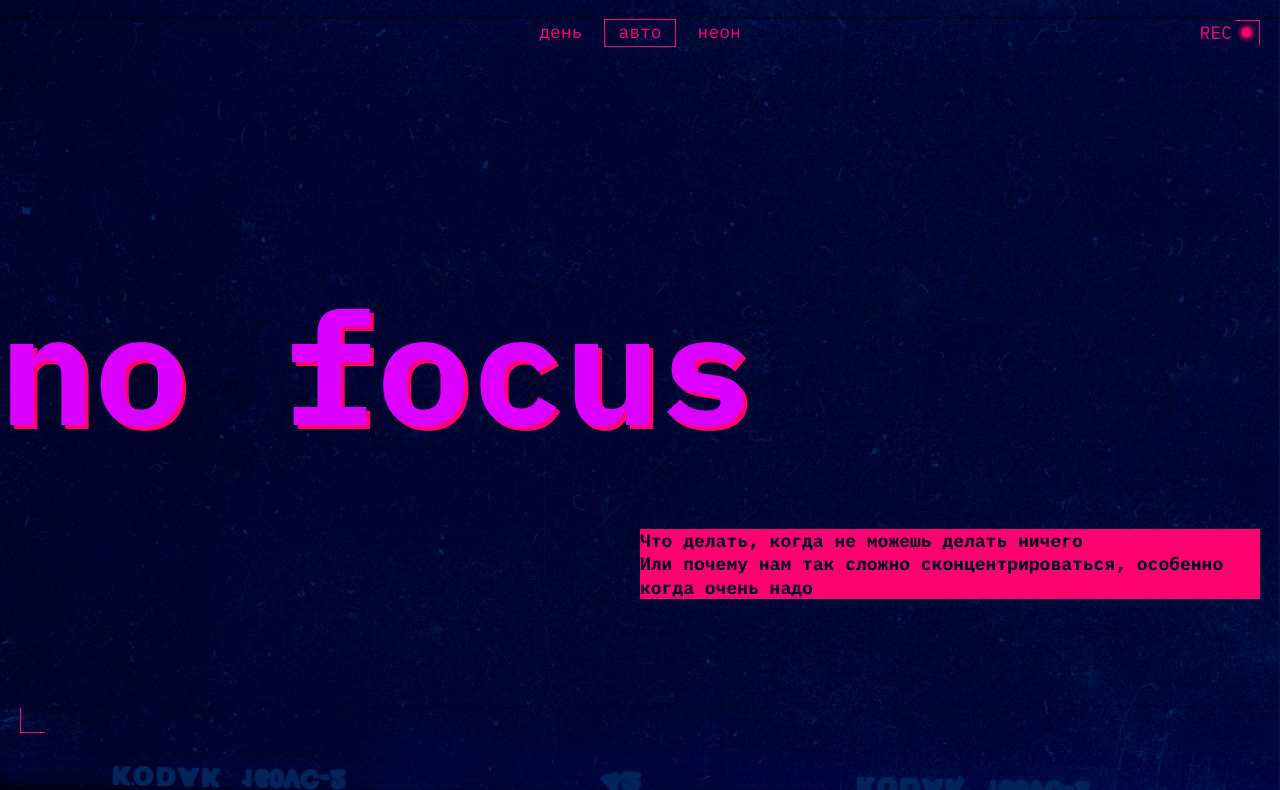
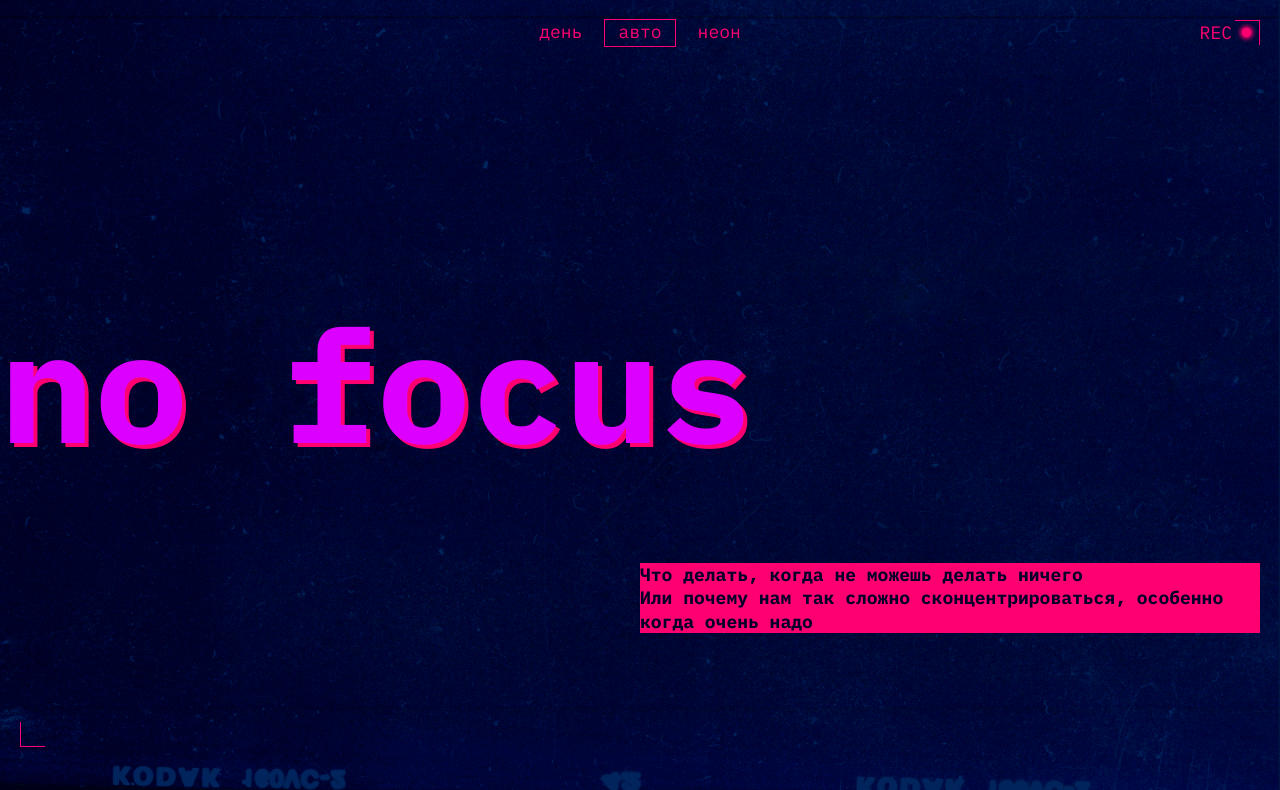
Before and after one commit to Yurii-Q/slozhno-sosredotochitsya, a plain HTML site: page index.html in a window 1280 px wide. Shown: the top 790 px of the page. Drawn offline with Linux system fonts and the dark colour scheme.

Commit message:
Fixed first mistakes

```diff
--- a/styles/dark.css
+++ b/styles/dark.css
@@ -69,6 +69,29 @@
 }
 
 @media (prefers-color-scheme: dark) {
+
+  :root {
+    --accent-color: #FF0070;
+    --title-color: #DB00FF;
+    --subtitle-color: #000028;
+    --main-text-color: #F1B2CE;
+    --hover-color: #FF007066;
+  }
+
+  .header::before,
+  .footer::before {
+    content: '';
+    border-top: 1px solid var(--accent-color);
+    border-right: 1px solid var(--accent-color);
+  }
+
+  .header::after,
+  .footer::after {
+    content: '';
+    border-bottom: 1px solid var(--accent-color);
+    border-left: 1px solid var(--accent-color);
+  }
+
   .header__theme-menu::after {
     content: '';
     position: absolute;
@@ -88,4 +111,16 @@
     line-height: 25px;
     color: var(--accent-color);
   }
+
+  .header__theme-menu-button {
+    color: var(--accent-color);
+  }
+
+  .header__theme-menu-button:focus-visible {
+    border-bottom: 1px solid var(--accent-color);
+  }
+
+  .header__theme-menu-button:disabled {
+    outline: 1px solid var(--accent-color);
+  }
 }
--- a/styles/globals.css
+++ b/styles/globals.css
@@ -15,7 +15,8 @@
 body {
   min-inline-size: 375px;
   max-inline-size: 1440px;
-  margin: 0 auto;
+  margin: 0;
+  padding: 0;
   font-family: 'IBM Plex mono', sans-serif;
   font-size: 18px;
   font-weight: normal;
--- a/styles/style.css
+++ b/styles/style.css
@@ -13,6 +13,7 @@
 
 .header {
   position: relative;
+  height: 100%;
   padding-block-end: 66px;
 }
 
@@ -157,12 +158,13 @@
 
 .footer {
   position: relative;
+  height: 100%;
 }
 
 .footer__title {
   text-shadow: 2px 2px 0 var(--shadow-color);
   padding-block-start: 286px;
-  padding-block-end: 285px;
+  padding-block-end: 275px;
   text-align: center;
 }
 
@@ -173,13 +175,18 @@
     padding: 20px;
   }
 
+  .main-title {
+    line-height: 99px;
+  }
+
   .header__theme-menu-list {
     margin-block-start: 172px;
     margin-block-end: 172px;
   }
 
   .header {
-    padding-block-end: 183px;
+    padding-block-end: 163px;
+    margin-block-end: 20px;
   }
 
   .header__title {
@@ -212,8 +219,8 @@
     margin: 0;
   }
 
-  .three-rows .content__title{
-    width: 33.333%;
+  .three-rows .content__title {
+    width: calc(33.333% - 20px);
   }
 
   .images-title {
@@ -267,12 +274,16 @@
     margin-block-end: 273px;
   }
 
+  .main-title {
+    line-height: 130px;
+  }
+
   .header__theme-menu {
     justify-content: center;
   }
 
   .header {
-    padding-block-end: 134px;
+    padding-block-end: 114px;
   }
 
   .header__title {
```
Also changed, not shown: styles/light.css (line endings or trailing spaces).
